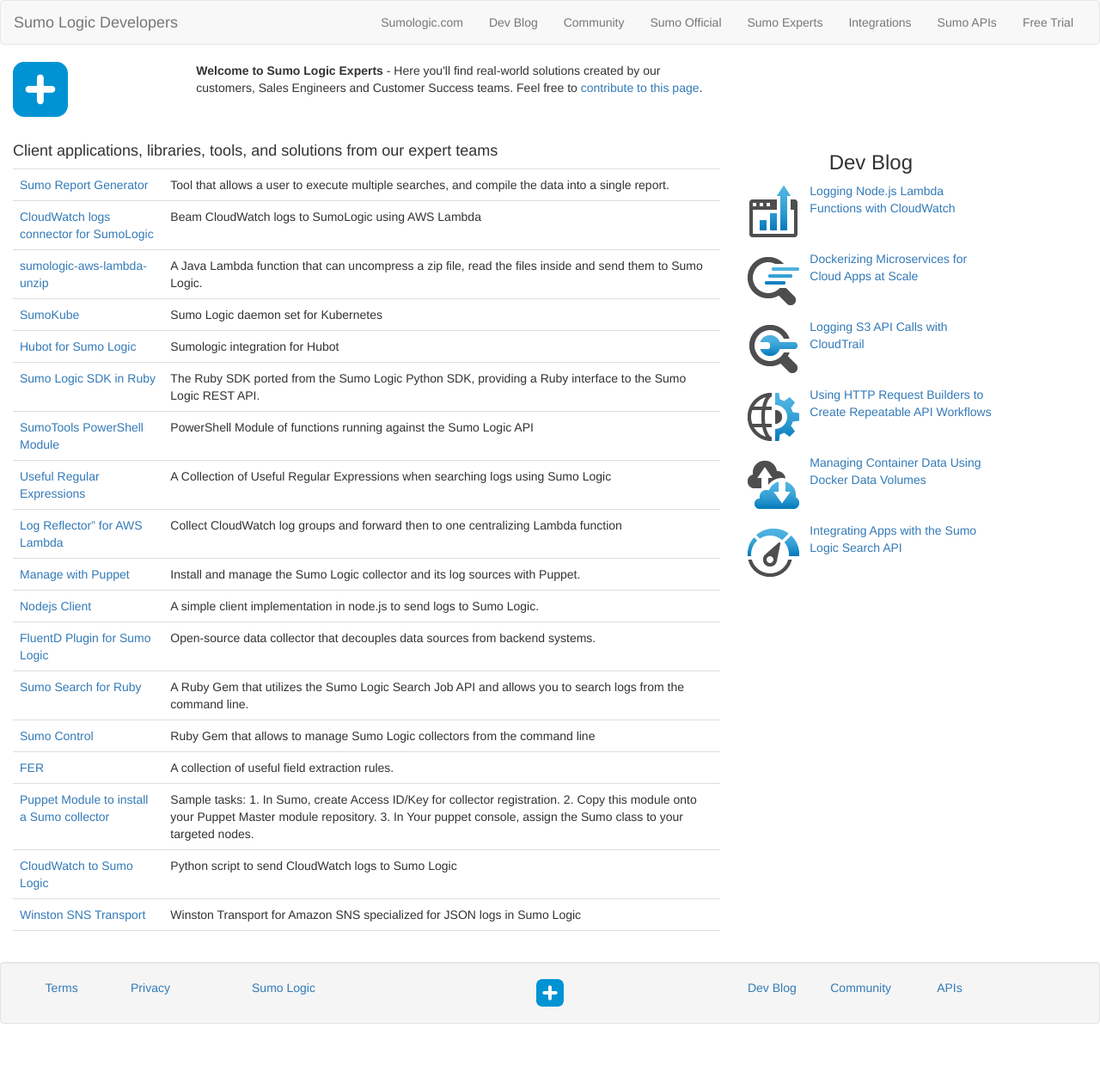
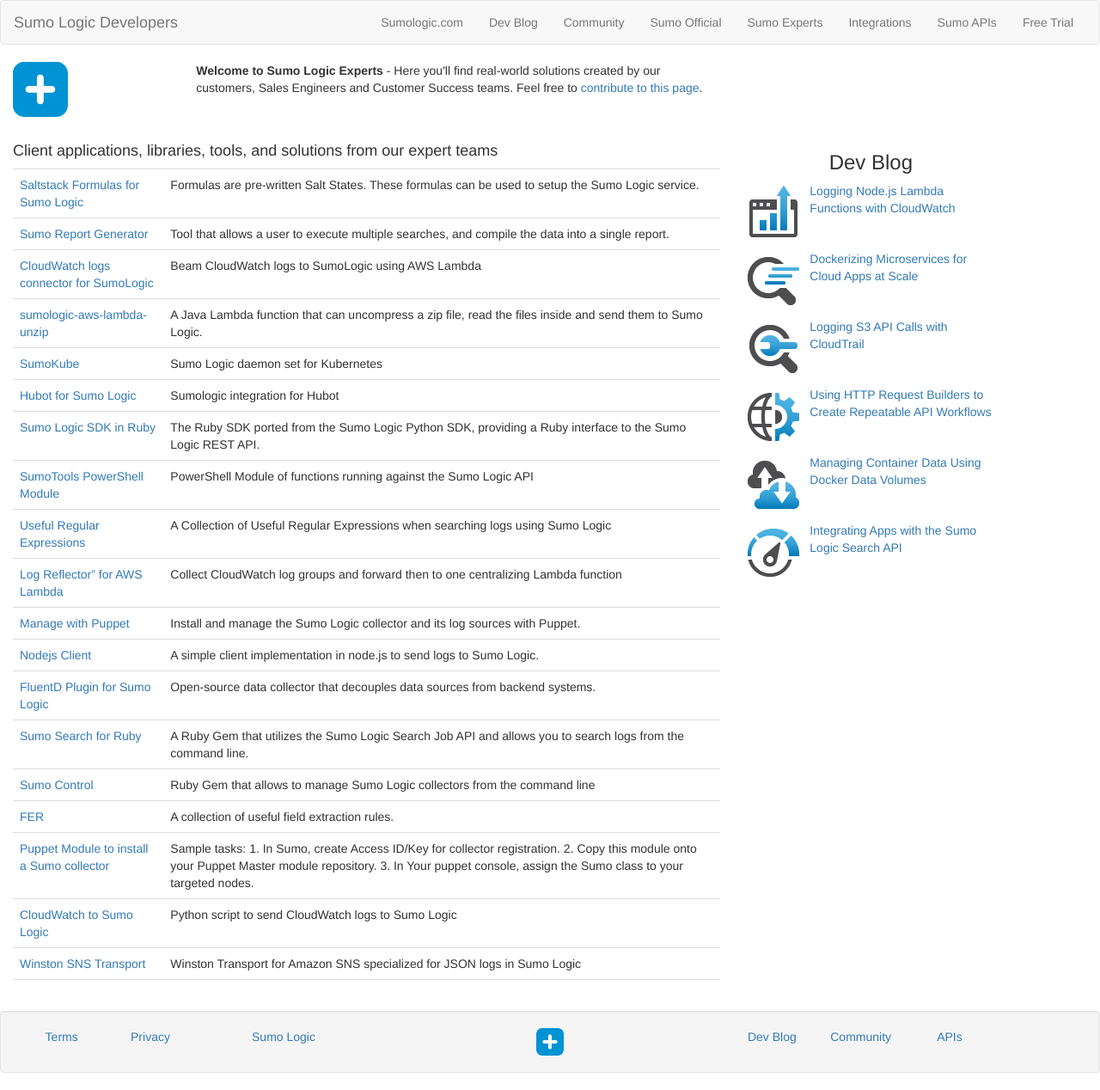
Before and after one commit to SumoLogic/sumologic.github.io, a Jekyll site: the page built from sumo-experts.html, in a window 1280 px wide. Shown: the whole page at 86% size. Built offline with Jekyll 4.4.1, drawn with Linux system fonts in a browser that asks for light colours; before the commit the page ends 1211 px from its top, so only the background shows below that.

Commit message:
add Salt formulas

```diff
--- a/_data/experts.yml
+++ b/_data/experts.yml
@@ -1,7 +1,10 @@
+ - title: "Saltstack Formulas for Sumo Logic"
+   repo_description: "Formulas are pre-written Salt States. These formulas can be used to setup the Sumo Logic service."
+   url: "https://github.com/saltstack-formulas/sumo-logic-formula"
+
  - title: "Sumo Report Generator"
    repo_description: "Tool that allows a user to execute multiple searches, and compile the data into a single report."
    url: "https://github.com/SumoLogic/sumo-report-generator"
-
  - title: "CloudWatch logs connector for SumoLogic"
    repo_description: "Beam CloudWatch logs to SumoLogic using AWS Lambda"
    url: "https://github.com/santthosh/sumologic-cloudwatch-lambda"
```
